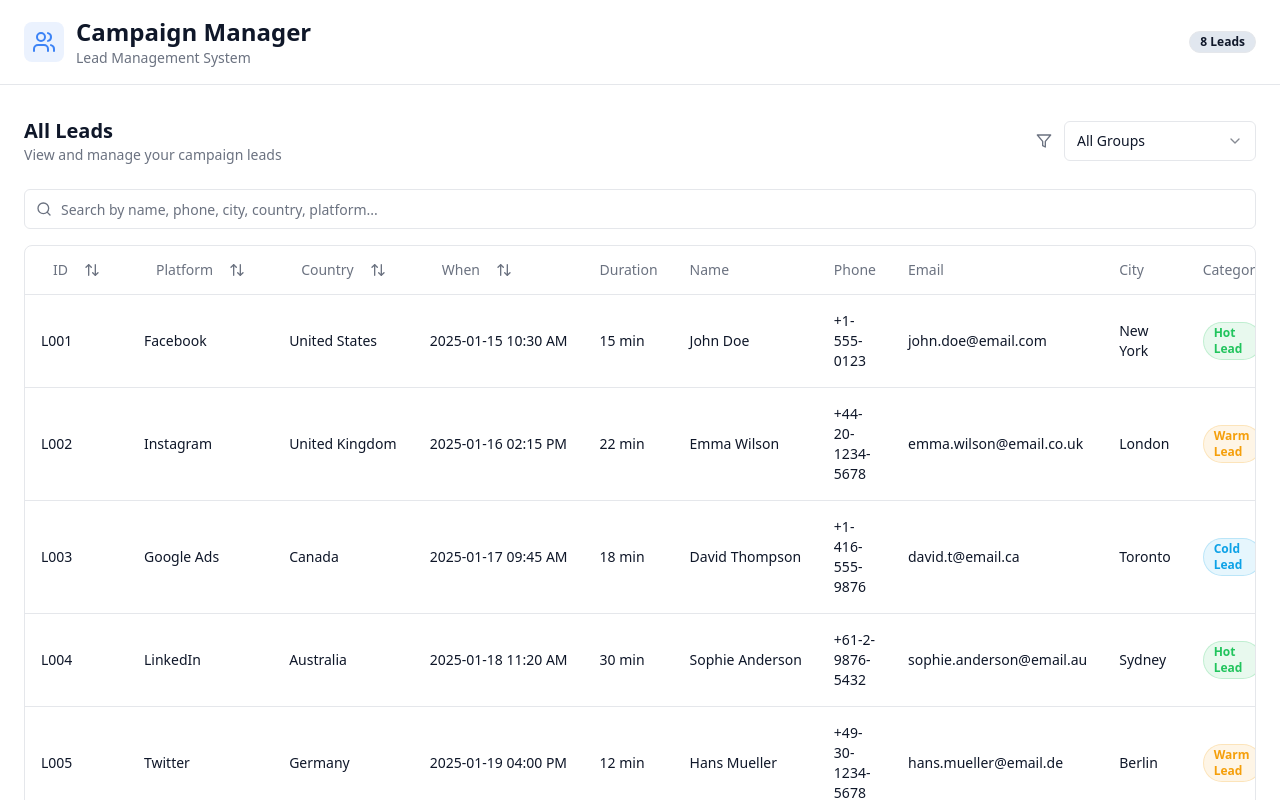
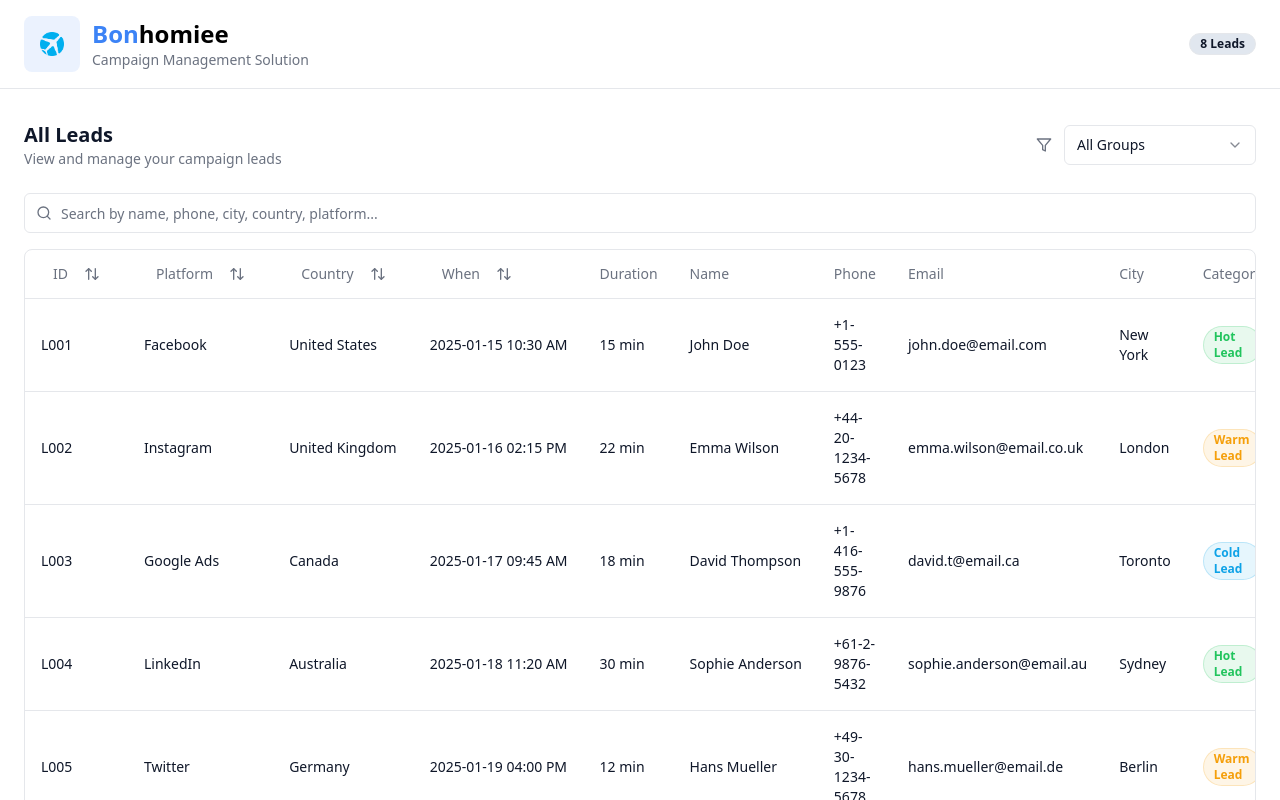
Before and after one commit to hitsmee814-bot/lead-flow-manager, a React (Vite) app: page / in a window 1280 px wide. Shown: the top 800 px of the page. Built offline with nearby package versions, Linux system fonts and the light colour scheme; the HTML template or start-up script is replaced by a standard one.

Commit message:
Bonhomiee changes

```diff
--- a/index.html
+++ b/index.html
@@ -1,24 +1,28 @@
 <!doctype html>
 <html lang="en">
+
 <head>
   <meta charset="UTF-8" />
   <meta name="viewport" content="width=device-width, initial-scale=1.0" />
-    <title>Campaign Manager - Lead Management System</title>
+  <title>Bonhomiee - Campaign Management Solution</title>
+
+  <link rel="icon" type="image/png" href="/src/assets/images/logoPrimary.png" />
+
   <meta name="description" content="Manage and track campaign leads efficiently with our comprehensive lead management system" />
-    <meta name="author" content="Lovable" />
+  <meta name="author" content="Bonhomiee" />
 
-    <meta property="og:title" content="3e8041b3-79e8-4e71-a7a6-60e2e7534dbe" />
-    <meta property="og:description" content="Lovable Generated Project" />
+  <meta property="og:title" content="Bonhomiee - Campaign Management" />
+  <meta property="og:description" content="Comprehensive lead management solution" />
   <meta property="og:type" content="website" />
-    <meta property="og:image" content="https://lovable.dev/opengraph-image-p98pqg.png" />
+  <meta property="og:image" content="/src/assets/images/logoPrimary.png" />
 
   <meta name="twitter:card" content="summary_large_image" />
-    <meta name="twitter:site" content="@Lovable" />
-    <meta name="twitter:image" content="https://lovable.dev/opengraph-image-p98pqg.png" />
+  <meta name="twitter:site" content="@Bonhomiee" />
+  <meta name="twitter:image" content="/src/assets/images/logoPrimary.png" />
 </head>
-
 <body>
   <div id="root"></div>
   <script type="module" src="/src/main.tsx"></script>
 </body>
+
 </html>
--- a/src/components/LeadDetailModal.tsx
+++ b/src/components/LeadDetailModal.tsx
@@ -10,6 +10,7 @@ import { LeadDetailPanel } from "./LeadDetailPanel";
 import { LeadUpdateForm } from "./LeadUpdateForm";
 import { InteractionTimeline } from "./InteractionTimeline";
 import { ScrollArea } from "@/components/ui/scroll-area";
+import { Badge } from "@/components/Badge";
 
 interface LeadDetailModalProps {
   lead: Lead | null;
@@ -28,35 +29,39 @@ export const LeadDetailModal = ({
 
   return (
     <Dialog open={!!lead} onOpenChange={onClose}>
-      <DialogContent className="max-w-7xl h-[90vh] p-0">
-        <DialogHeader className="px-6 py-4 border-b">
+      <DialogContent
+        className="max-w-7xl h-[90vh] p-0 flex flex-col"
+        onPointerDownOutside={(e) => e.preventDefault()}
+        onInteractOutside={(e) => e.preventDefault()}
+        onEscapeKeyDown={(e) => e.preventDefault()}
+      >        <DialogHeader className="px-6 py-4 border-b flex-shrink-0">
           <DialogTitle className="text-2xl">
-            Lead Details - {lead.first_name} {lead.last_name}
+            <div className="flex items-center gap-2">
+              <Badge variant="default">Lead Details – {lead.first_name} {lead.last_name}</Badge>
+            </div>
           </DialogTitle>
         </DialogHeader>
 
-        <div className="grid grid-cols-12 gap-6 p-6 overflow-hidden h-full">
-          {/* Left Panel - Lead Details */}
-          <div className="col-span-3 border-r pr-6">
+        <div className="grid grid-cols-12 gap-6 p-6 flex-1 overflow-hidden">
+          <div className="col-span-3 border-r pr-6 overflow-hidden">
             <ScrollArea className="h-full">
               <LeadDetailPanel lead={lead} />
             </ScrollArea>
           </div>
 
-          {/* Middle Panel - Update Form */}
-          <div className="col-span-5 border-r pr-6">
+          <div className="col-span-5 border-r pr-6 overflow-hidden">
             <ScrollArea className="h-full">
               <LeadUpdateForm lead={lead} onUpdate={onUpdate} />
             </ScrollArea>
           </div>
 
-          {/* Right Panel - Interaction History */}
-          <div className="col-span-4">
+          <div className="col-span-4 overflow-hidden">
             <ScrollArea className="h-full">
               <InteractionTimeline interactions={interactions} />
             </ScrollArea>
           </div>
         </div>
+
       </DialogContent>
     </Dialog>
   );
--- a/src/components/LeadUpdateForm.tsx
+++ b/src/components/LeadUpdateForm.tsx
@@ -43,7 +43,9 @@ export const LeadUpdateForm = ({ lead, onUpdate }: LeadUpdateFormProps) => {
       ...lead,
       category: formData.category,
       expected_next_call: formData.expected_next_call,
-      age_of_traveller: formData.age_of_traveller ? Number(formData.age_of_traveller) : undefined,
+      age_of_traveller: formData.age_of_traveller
+        ? Number(formData.age_of_traveller)
+        : undefined,
       profession: formData.profession,
       traveller_type: formData.traveller_type,
       expected_budget: formData.expected_budget,
@@ -55,11 +57,13 @@ export const LeadUpdateForm = ({ lead, onUpdate }: LeadUpdateFormProps) => {
   };
 
   return (
-    <form onSubmit={handleSubmit} className="space-y-6">
+    <form onSubmit={handleSubmit} className="flex flex-col h-full">
+      {/* Scrollable content */}
+      <div className="flex-1 overflow-y-auto space-y-6 pr-2 pb-4">
         <div>
           <h3 className="text-lg font-semibold mb-4">Update Lead Information</h3>
 
-        <div className="space-y-4">
+          <div className="space-y-4 p-1">
             <div>
               <Label htmlFor="category">Category</Label>
               <Select
@@ -106,7 +110,9 @@ export const LeadUpdateForm = ({ lead, onUpdate }: LeadUpdateFormProps) => {
               <Input
                 id="profession"
                 value={formData.profession}
-              onChange={(e) => setFormData({ ...formData, profession: e.target.value })}
+                onChange={(e) =>
+                  setFormData({ ...formData, profession: e.target.value })
+                }
               />
             </div>
 
@@ -235,11 +241,15 @@ export const LeadUpdateForm = ({ lead, onUpdate }: LeadUpdateFormProps) => {
             </div>
           </div>
         </div>
+      </div>
 
+      {/* Fixed Save button */}
+      <div className="pt-4 border-t sticky bottom-0 bg-white z-10">
         <Button type="submit" className="w-full">
           <Save className="mr-2 h-4 w-4" />
           Save Changes
         </Button>
+      </div>
     </form>
   );
 };
--- a/src/pages/Index.tsx
+++ b/src/pages/Index.tsx
@@ -38,12 +38,20 @@ const Index = () => {
         <div className="container mx-auto px-6 py-4">
           <div className="flex items-center justify-between">
             <div className="flex items-center gap-3">
-              <div className="h-10 w-10 rounded-lg bg-primary/10 flex items-center justify-center">
-                <Users className="h-6 w-6 text-primary" />
+              <div className="h-14 w-14 rounded-lg bg-primary/10 flex items-center justify-center overflow-hidden">
+                <img
+                  src="/src/assets/images/logoPrimary.png"
+                  alt="Logo"
+                  className="h-6 w-6 object-contain"
+                />
               </div>
+
               <div>
-                <h1 className="text-2xl font-bold">Campaign Manager</h1>
-                <p className="text-sm text-muted-foreground">Lead Management System</p>
+                <h1 className="text-2xl font-bold">
+                  <span className="text-primary">Bon</span>
+                  <span className="text-black">homiee</span>
+                </h1>
+                <p className="text-sm text-muted-foreground">Campaign Management Solution</p>
               </div>
             </div>
 
```
Also changed, not shown: src/assets/images/logoPrimary.png (added), 1 other file (tests, documents, lock files or other folders). Lines whose indentation alone changed are shown as unchanged.
